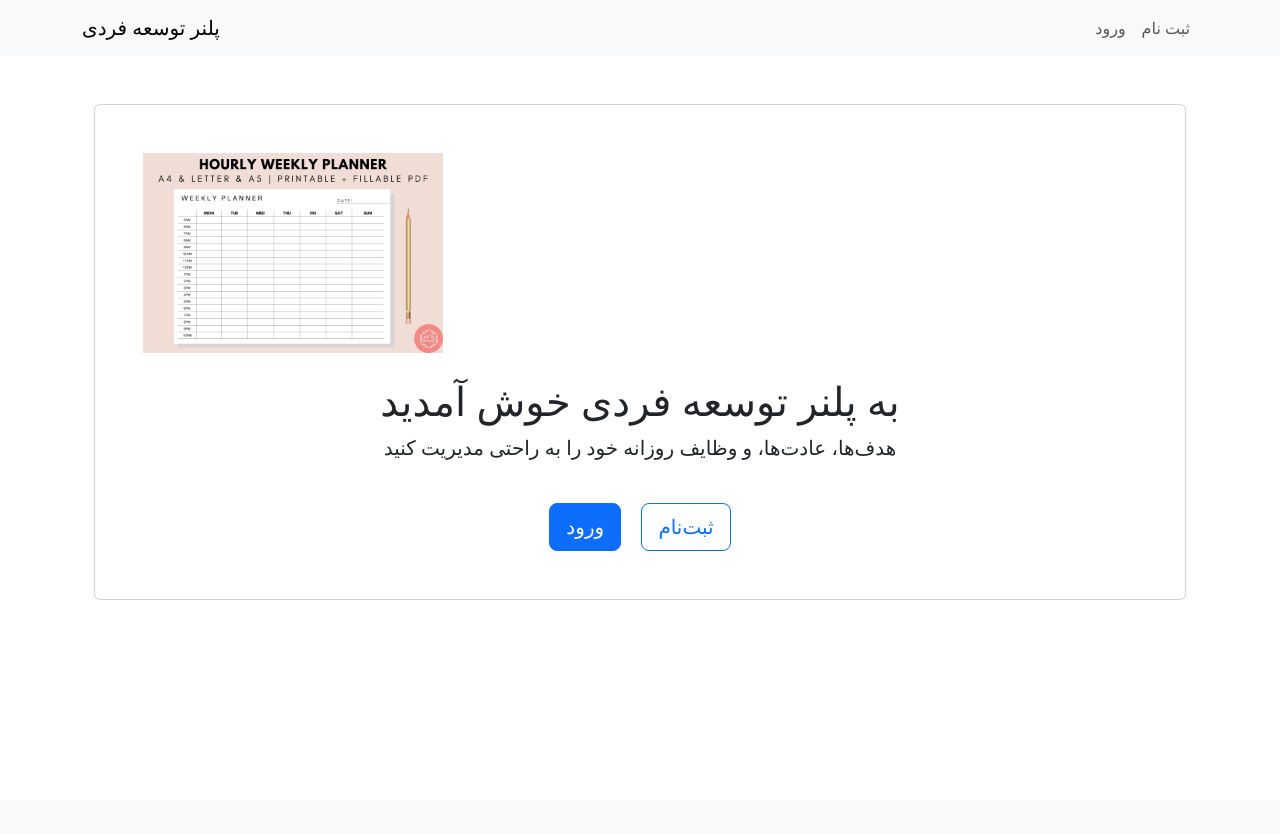
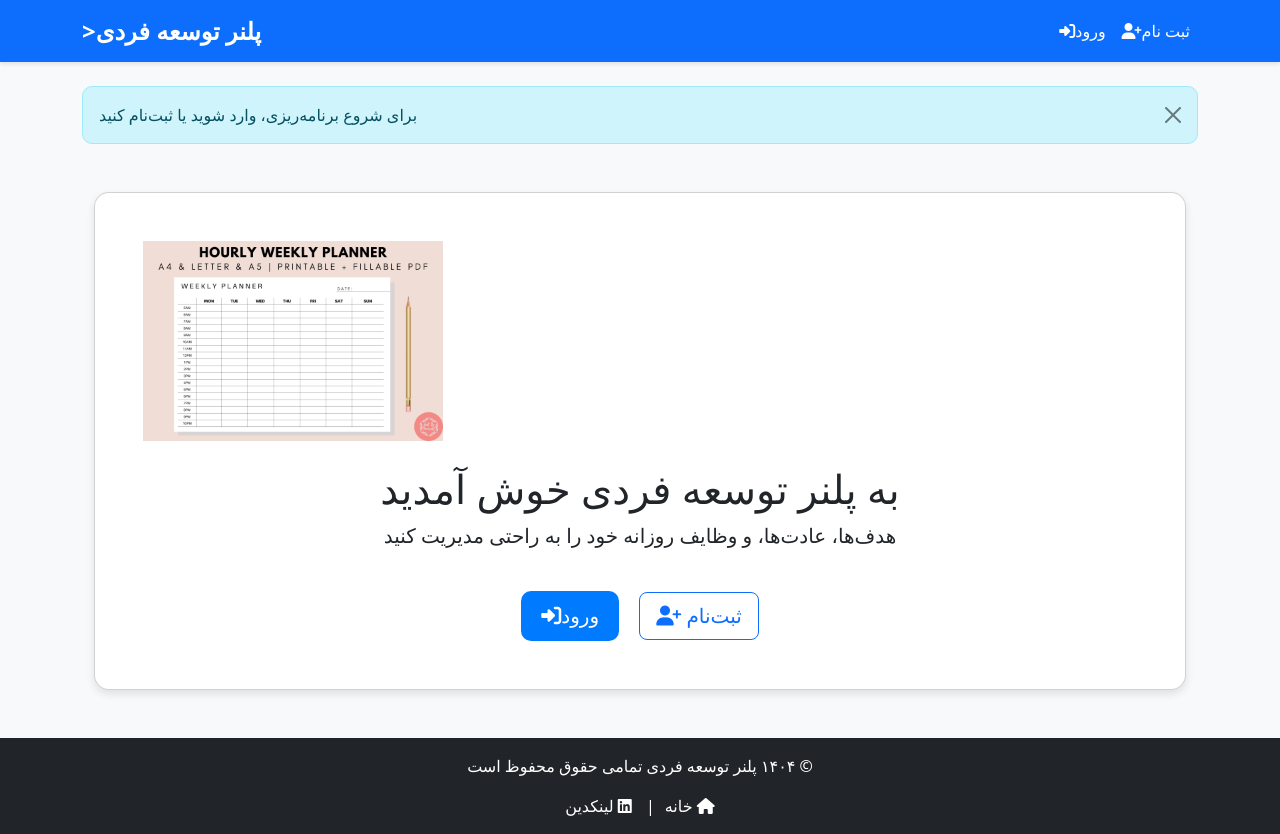
Before and after one commit to Amirali-Esmaeli/Planner, a Django app: page / in a window 1280 px wide. Before the commit the page ends 600 px from the top, so only its background shows below. Run offline with Django 5.2, Linux system fonts and the light colour scheme.

Commit message:
Updated base.html and style.css

```diff
--- a/static/css/styles.css
+++ b/static/css/styles.css
@@ -1,5 +1,15 @@
 body {
     background-color: #f8f9fa;
+}
+.navbar {
+    box-shadow: 0 2px 4px rgba(0, 0, 0, 0.1);
+}
+.navbar-brand {
+    font-size: 1.5rem;
+    font-weight: bold;
+}
+.navbar-dark .nav-link {
+    color: #fff;
 }
 .card {
     border-radius: 15px;
@@ -35,3 +45,12 @@ body {
     max-width: 400px;
     margin: 0 auto;
 }
+.footer {
+    background-color: #343a40;
+    color: #fff;
+}
+.footer a {
+    color: #fff;
+    text-decoration: none;
+    margin: 0 10px;
+}
--- a/templates/base.html
+++ b/templates/base.html
@@ -6,24 +6,27 @@
     <meta name="viewport" content="width=device-width, initial-scale=1.0">
     <title>پلنر توسعه فردی</title>
     <link href="https://cdn.jsdelivr.net/npm/bootstrap@5.3.0/dist/css/bootstrap.min.css" rel="stylesheet">
+    <link rel="stylesheet" href="https://cdnjs.cloudflare.com/ajax/libs/font-awesome/6.4.0/css/all.min.css">
+    <link rel="stylesheet" href="{% static 'css/styles.css' %}">
+    <script src="https://cdn.jsdelivr.net/npm/chart.js@4.4.0/dist/chart.umd.min.js"></script>
 </head>
 <body>
-    <nav class="navbar navbar-expand-lg navbar-light bg-light">
+    <nav class="navbar navbar-expand-lg navbar-dark bg-primary">
         <div class="container">
-            <a class="navbar-brand" href="{% url 'core:home' %}">پلنر توسعه فردی</a>
+            <a class="navbar-brand" href="{% url 'core:home' %}"<i class="fas fa-clipboard-list"></i>>پلنر توسعه فردی</a>
             <div class="collapse navbar-collapse">
                 <ul class="navbar-nav ms-auto">
                     {% if user.is_authenticated %}
                     <form method="POST" action="{% url 'logout' %}">
                         {% csrf_token %}
-                        <button type="submit" class="btn btn-danger">خروج</button>
+                        <button type="submit" class="btn btn-danger"><i class="fas fa-sign-out-alt"></i>خروج</button>
                     </form>
                     {% else %}
                     <li class="nav-item">
-                        <a href="{%url 'login'%}" class="nav-link">ورود</a>
+                        <a href="{%url 'login'%}" class="nav-link"><i class="fas fa-sign-in-alt"></i>ورود</a>
                     </li>
                     <li class="nav-item">
-                        <a href="{%url 'core:signup'%}" class="nav-link">ثبت نام</a>
+                        <a href="{%url 'core:signup'%}" class="nav-link"><i class="fas fa-user-plus"></i>ثبت نام</a>
                     </li>
                     {% endif %}
                 </ul>
@@ -31,9 +34,26 @@
         </div>
     </nav>
     <div class="container mt-4">
+        {% if messages %}
+        {% for message in messages %}
+        <div class="alert {{ message.tags }} alert-dismissible fade show" role="alert">
+            {{ message }}
+            <button type="button" class="btn-close" data-bs-dismiss="alert"></button>
+        </div>
+        {% endfor %}
+        {% endif %}
+    </div>
+    <div class="container mt-4">
         {% block content %}
         {% endblock content %}
     </div>
+    <footer class="footer bg-dark text-white text-center py-3 mt-5">
+        <div class="container" dir="rtl">
+            <p>&copy; ۱۴۰۴ پلنر توسعه فردی تمامی حقوق محفوظ است</p>
+            <a href="{% url 'core:home' %}" class="text-white"><i class="fas fa-home"></i> خانه</a>|
+            <a href="https://www.linkedin.com/in/amirali-esmaili-6851512b9/" class="text-white" target="_blank"><i class="fab fa-linkedin"></i> لینکدین</a>
+        </div>
+    </footer>
     <script src="https://cdn.jsdelivr.net/npm/bootstrap@5.3.0/dist/js/bootstrap.bundle.min.js"></script>
 </body>
 </html>
```
